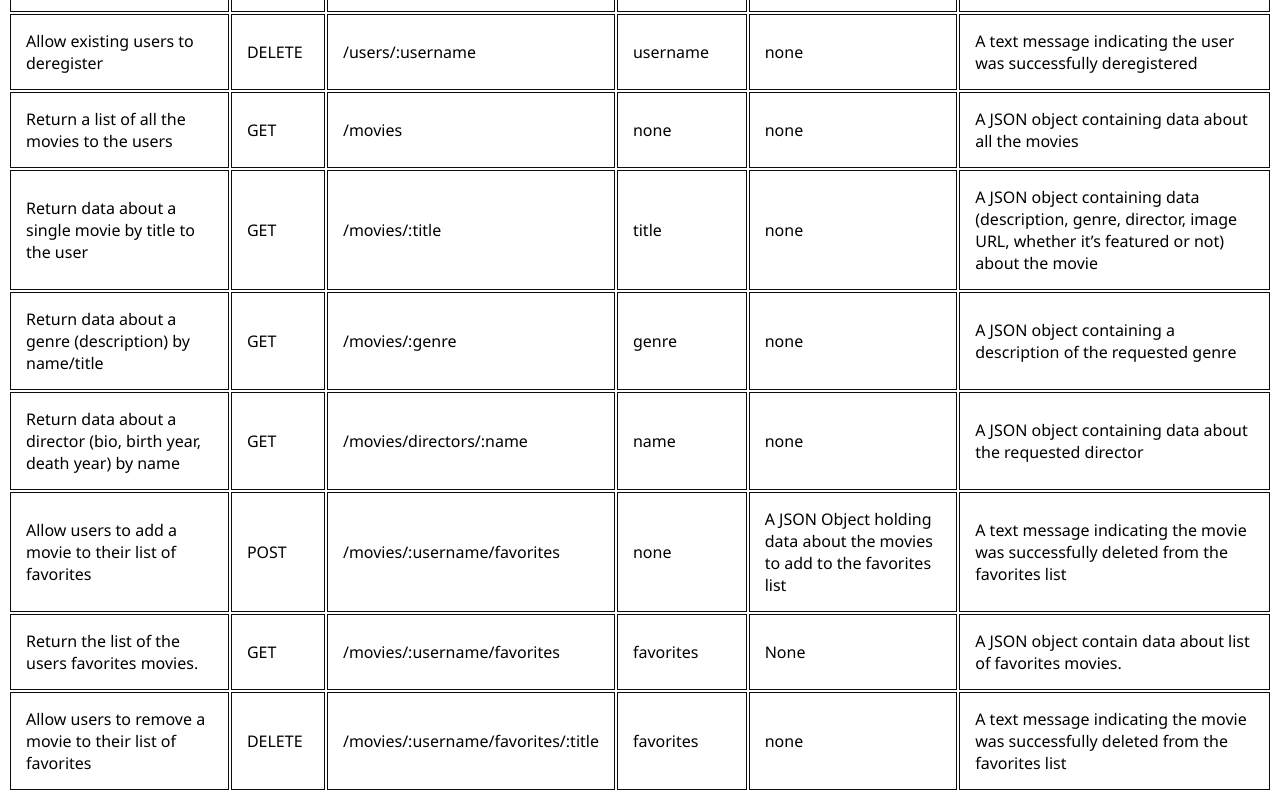
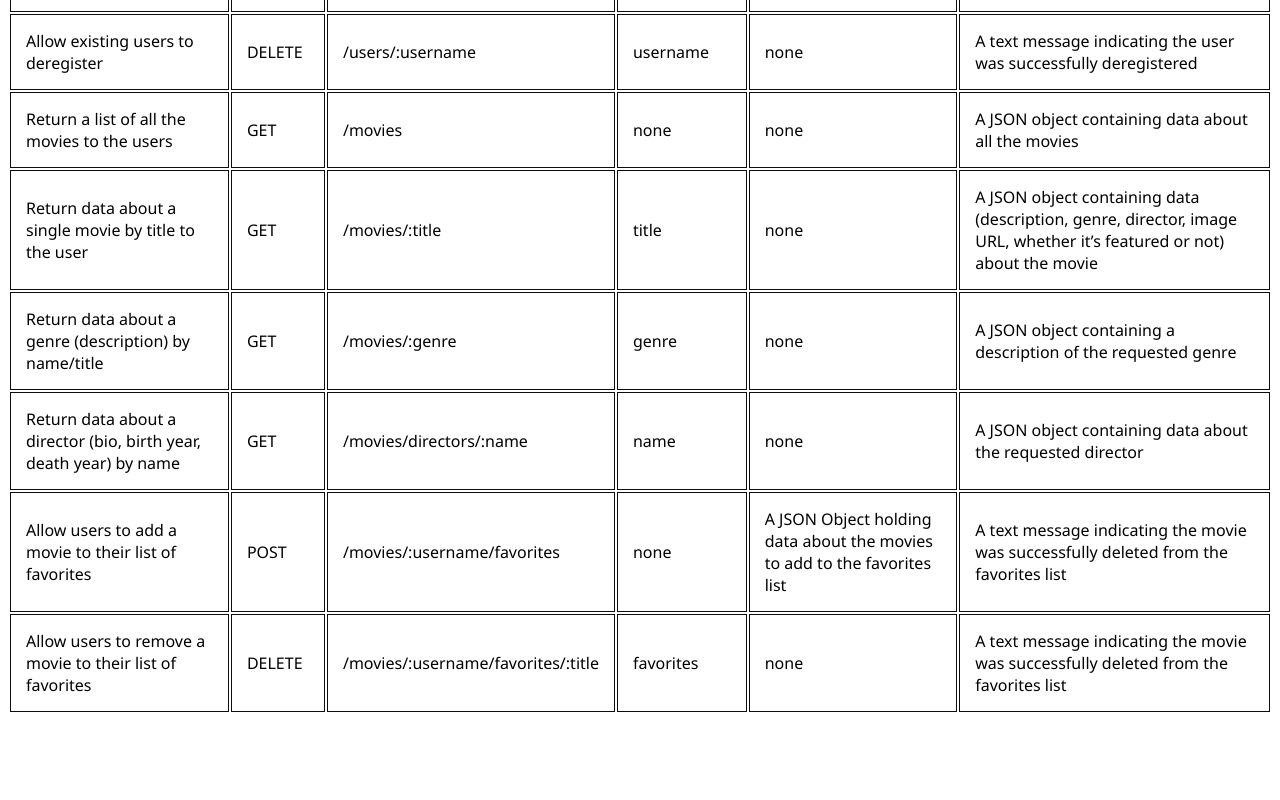
Before and after one commit to LauraShy/myFlixAPI, a website: page public/documentation.html in a window 1280 px wide. Shown: the part 869-1669 px from the top of the page. After the commit the page ends 1591 px from the top, so only its background shows below. Drawn offline with Linux system fonts and the light colour scheme.

```diff
--- a/public/documentation.html
+++ b/public/documentation.html
@@ -122,14 +122,6 @@
                     <td>A text message indicating the movie was successfully deleted from the favorites list</td>
                 </tr>
                 <tr>
-                    <td scope="row">Return the list of the users favorites movies.</td>
-                    <td>GET</td>
-                    <td>/movies/:username/favorites</td>
-                    <td>favorites</td>
-                    <td>None</td>
-                    <td>A JSON object contain data about list of favorites movies.</td>
-                </tr>
-                <tr>
                     <td scope="row">Allow users to remove a movie to their list of favorites</td>
                     <td>DELETE</td>
                     <td>/movies/:username/favorites/:title</td>
```
Also changed, not shown: index.js (+12 -0 lines).
